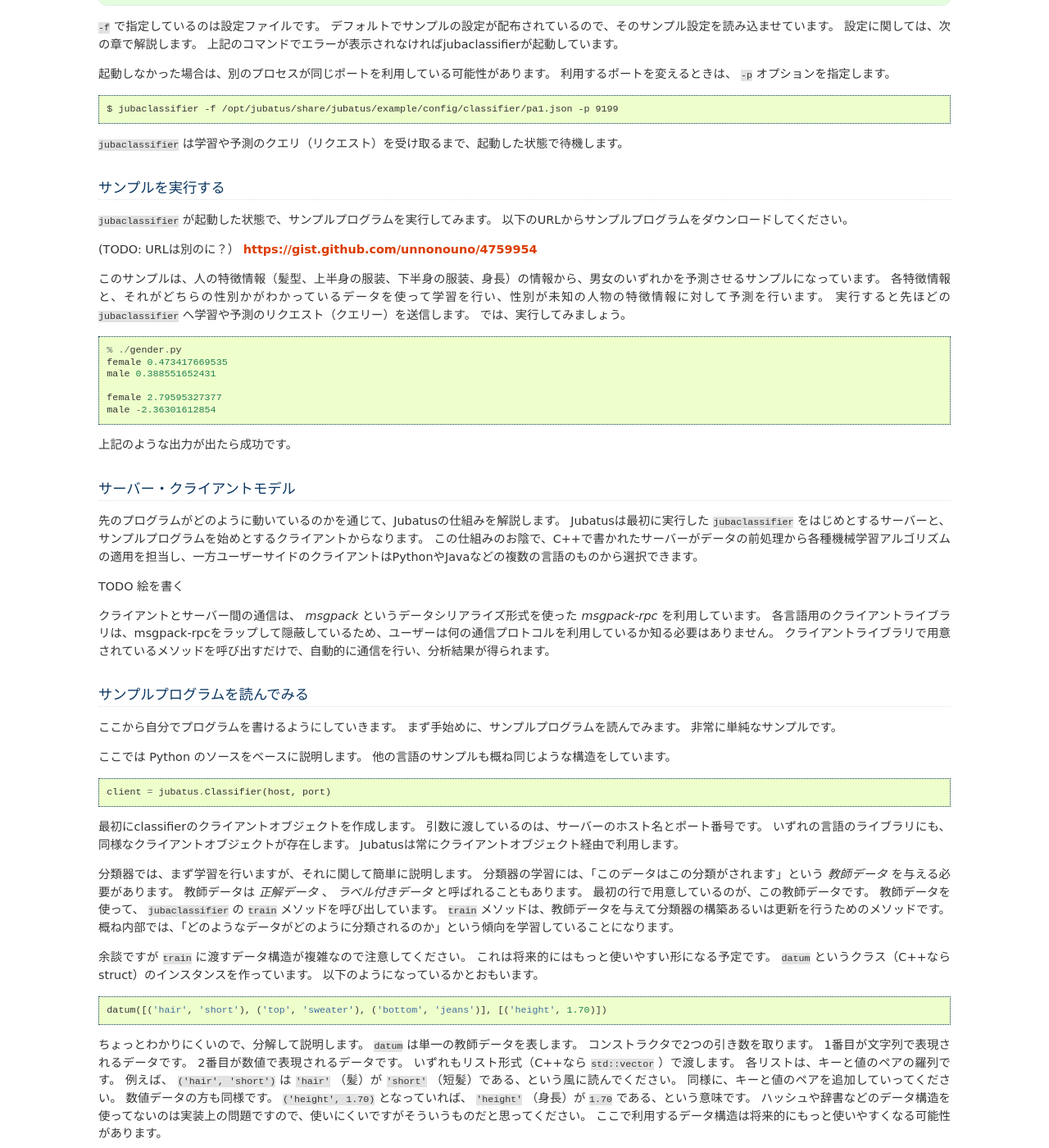
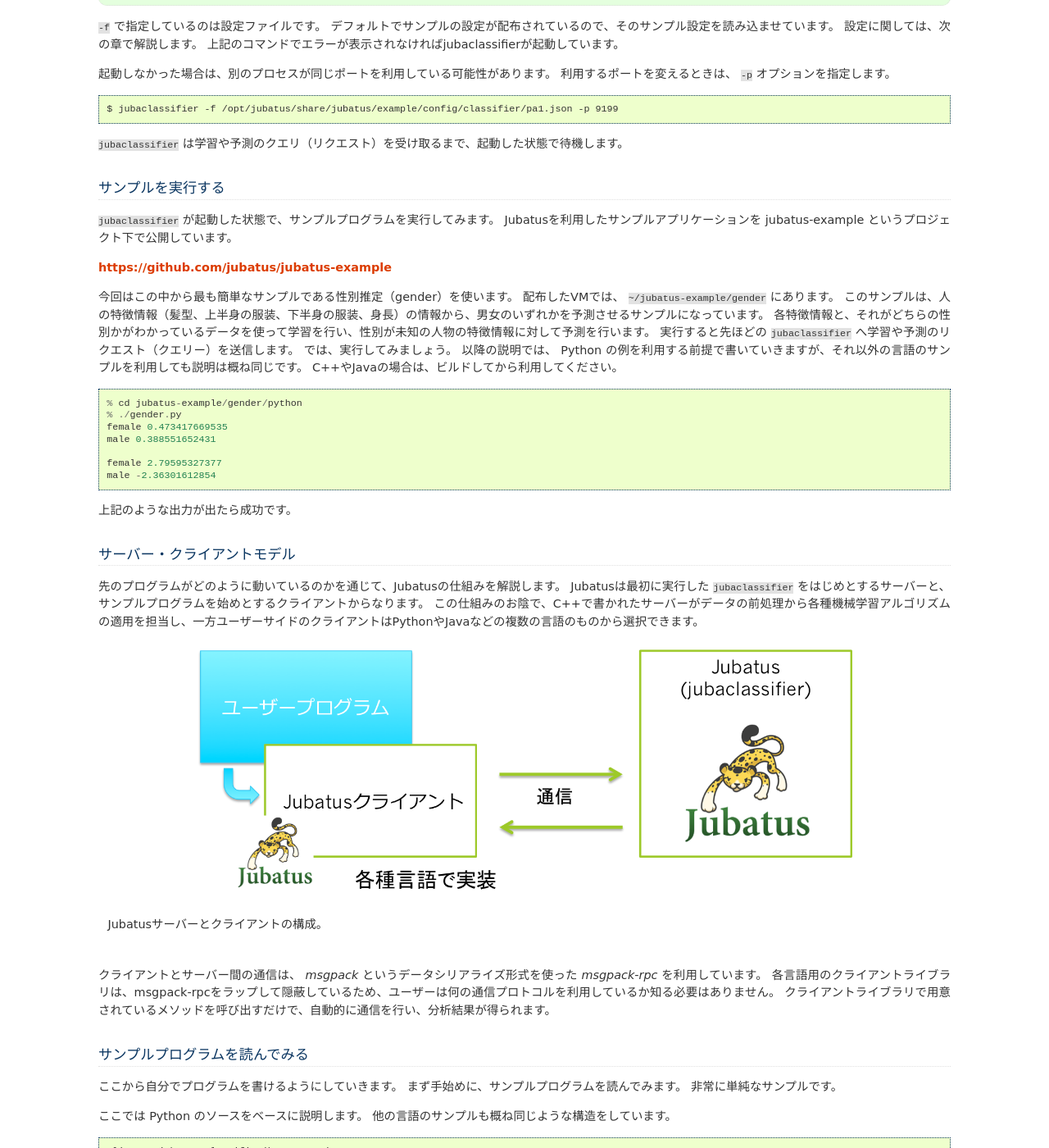
Before and after one commit to jubatus/handson-text, a Sphinx documentation site: the page built from source/run_jubatus.rst, in a window 1280 px wide and 1400 px high, scrolled down 654 px. Shown: the whole window at 82% size. Built offline with Sphinx 7.4.7, drawn with Linux system fonts in a browser that asks for light colours; formulas are drawn with MathJax 3.

Commit message:
Update text

```diff
--- a/source/intro.rst
+++ b/source/intro.rst
@@ -22,7 +22,11 @@
 機械はYESのデータの傾向と、NOのデータの傾向を「学習」します。
 これらの傾向を「学習」した機械は、未知のデータに対してYESかNOを返せるようになります。
 
-TODO適当な絵
+.. figure:: ml.png
+   :width: 800px
+
+   機械学習と人間の学習との比較イメージ。
+
 
 スパム分類で有名になった、ベイジアンフィルターも分類問題です。
 分類問題は非常にシンプルな問題設定のため、広い応用が考えられます。
--- a/source/run_jubatus.rst
+++ b/source/run_jubatus.rst
@@ -56,18 +56,22 @@
 ==================
 
 ``jubaclassifier`` が起動した状態で、サンプルプログラムを実行してみます。
-以下のURLからサンプルプログラムをダウンロードしてください。
+Jubatusを利用したサンプルアプリケーションを jubatus-example というプロジェクト下で公開しています。
 
-(TODO: URLは別のに？）
-https://gist.github.com/unnonouno/4759954
+https://github.com/jubatus/jubatus-example
 
+今回はこの中から最も簡単なサンプルである性別推定（gender）を使います。
+配布したVMでは、 ``~/jubatus-example/gender`` にあります。
 このサンプルは、人の特徴情報（髪型、上半身の服装、下半身の服装、身長）の情報から、男女のいずれかを予測させるサンプルになっています。
 各特徴情報と、それがどちらの性別かがわかっているデータを使って学習を行い、性別が未知の人物の特徴情報に対して予測を行います。
 実行すると先ほどの ``jubaclassifier`` へ学習や予測のリクエスト（クエリー）を送信します。
 では、実行してみましょう。
+以降の説明では、 Python の例を利用する前提で書いていきますが、それ以外の言語のサンプルを利用しても説明は概ね同じです。
+C++やJavaの場合は、ビルドしてから利用してください。
 
 ::
 
+  % cd jubatus-example/gender/python
   % ./gender.py
   female 0.473417669535
   male 0.388551652431
@@ -86,7 +90,10 @@
 Jubatusは最初に実行した ``jubaclassifier`` をはじめとするサーバーと、サンプルプログラムを始めとするクライアントからなります。
 この仕組みのお陰で、C++で書かれたサーバーがデータの前処理から各種機械学習アルゴリズムの適用を担当し、一方ユーザーサイドのクライアントはPythonやJavaなどの複数の言語のものから選択できます。
 
-TODO 絵を書く
+.. figure:: server-client.png
+   :width: 800px
+
+   Jubatusサーバーとクライアントの構成。
 
 クライアントとサーバー間の通信は、 *msgpack* というデータシリアライズ形式を使った *msgpack-rpc* を利用しています。
 各言語用のクライアントライブラリは、msgpack-rpcをラップして隠蔽しているため、ユーザーは何の通信プロトコルを利用しているか知る必要はありません。
```
Also changed, not shown: source/configuration.rst (+5 -10 lines), source/ml.png (added), source/server-client.png (added).
